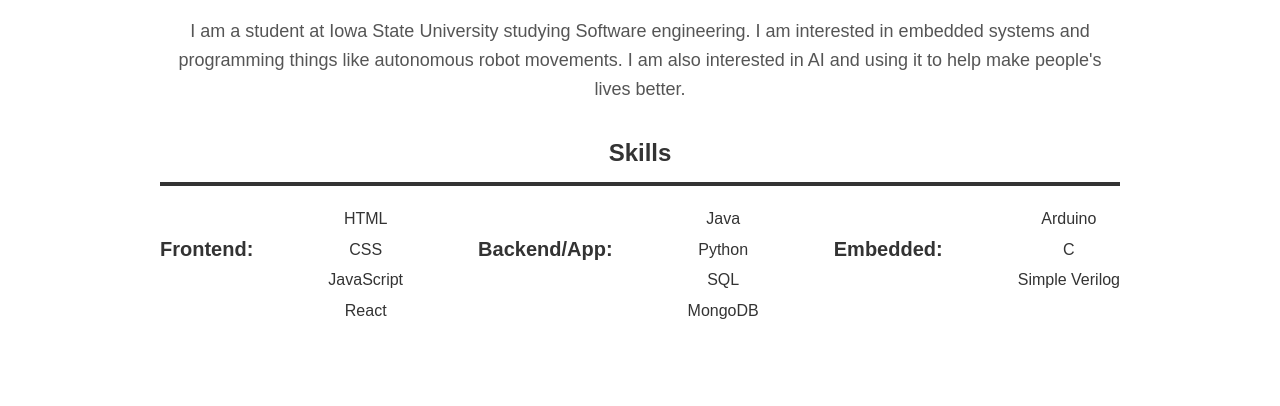
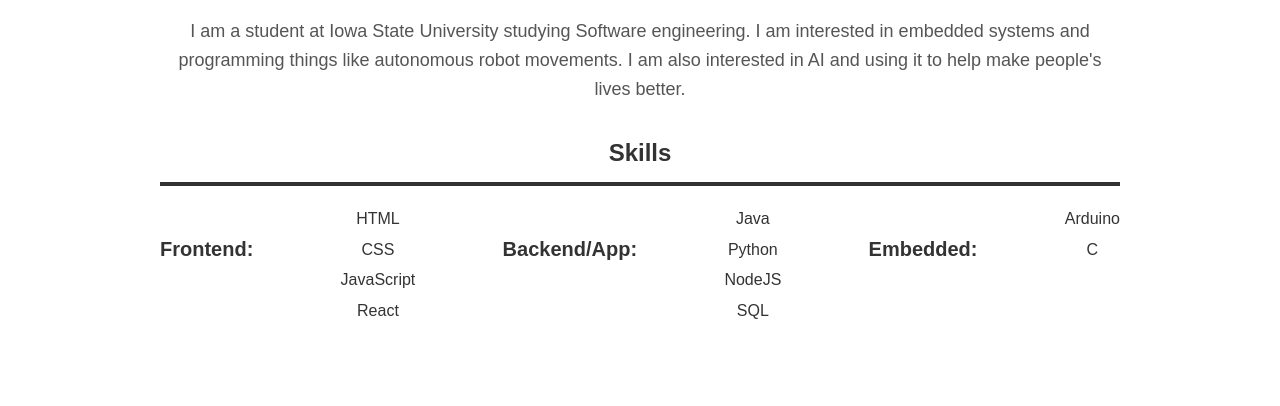
Before and after one commit to JacobSchulmeisterV/personal, a plain HTML site: page index.html in a window 1280 px wide. Shown: the part 374-780 px from the top of the page. Drawn offline with Linux system fonts and the light colour scheme.

Commit message:
Update index.html

```diff
--- a/index.html
+++ b/index.html
@@ -39,14 +39,13 @@
                 <ul>
                     <li>Java</li>
                     <li>Python</li>
+                    <li>NodeJS</li>
                     <li>SQL</li>
-                    <li>MongoDB</li>
                 </ul>
                 <h4>Embedded:</h4>
                 <ul>
                     <li>Arduino</li>
                     <li>C</li>
-                    <li>Simple Verilog</li>
                 </ul>
             </div>
         </div>
```
